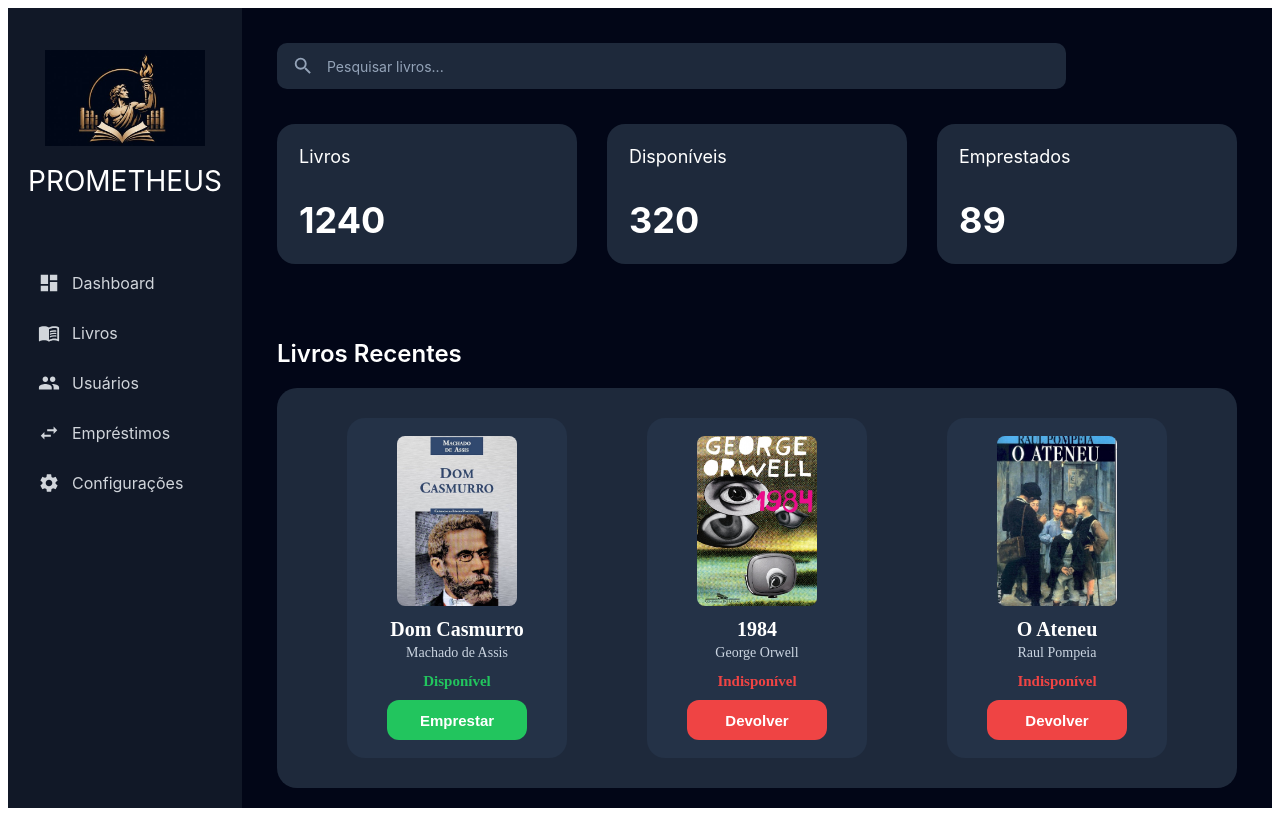
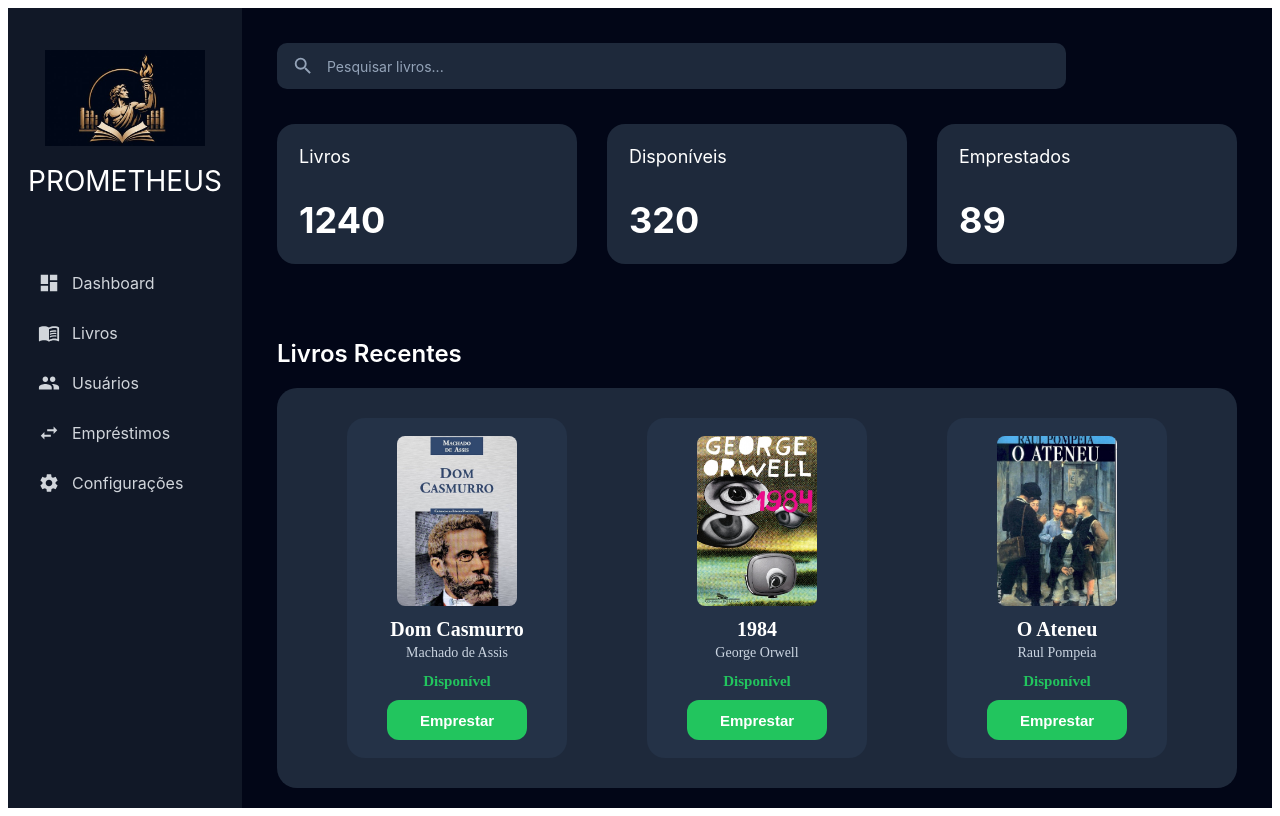
Before and after one commit to Emanuel473/gestao-emprestimo-livros, a React (Vite) app: page / in a window 1280 px wide. Built offline with nearby package versions, Linux system fonts and the light colour scheme.

Commit message:
refactor: define livros como disponíveis para integração futura com backend

```diff
--- a/src/pages/Dashboard.jsx
+++ b/src/pages/Dashboard.jsx
@@ -39,16 +39,16 @@ function Dashboard() {
             capa={livro1984}
             titulo="1984"
             autor="George Orwell"
-            status="Indisponível"
-            botao="Devolver"
+            status="Disponível"
+            botao="Emprestar"
           />
 
           <BookCard
             capa={ateneu}
             titulo="O Ateneu"
             autor="Raul Pompeia"
-            status="Indisponível"
-            botao="Devolver"
+            status="Disponível"
+            botao="Emprestar"
           />
 
         </div>
```
